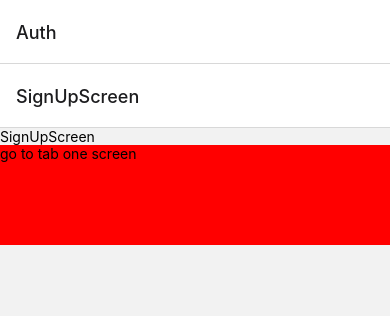
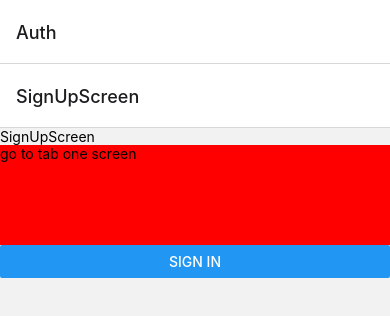
Before and after one commit to abdu-zeyad/redux-navigaton-template, a React Native app: screen /SignUpScreen in a window 390 px wide. Shown: the top 316 px of the page. Built offline with nearby package versions, Linux system fonts and the light colour scheme; what expo-linking would draw is missing.

Commit message:
add auth using google

```diff
--- a/package.json
+++ b/package.json
@@ -23,6 +23,7 @@
     "expo-asset": "~8.4.4",
     "expo-constants": "~13.0.0",
     "expo-font": "~10.0.4",
+    "expo-google-app-auth": "~8.3.0",
     "expo-linking": "~3.0.0",
     "expo-splash-screen": "~0.14.0",
     "expo-status-bar": "~1.2.0",
--- a/screens/Auth/SignUpScreen.tsx
+++ b/screens/Auth/SignUpScreen.tsx
@@ -1,11 +1,31 @@
-import { View, Text, TouchableOpacity } from 'react-native';
-import React from 'react';
+import { View, Text, TouchableOpacity, Button } from 'react-native';
+import React, { useState } from 'react';
 import { useNavigation } from '@react-navigation/native';
+import * as Google from 'expo-google-app-auth';
 
 const SignUpScreen = () => {
     const navigation = useNavigation()
+    const [token, setToken] = useState<string | null>();
     const goToTabOne = () => {
         navigation.navigate('Main', { screen: 'TabOne' })
+    }
+    async function signInWithGoogleAsync() {
+        try {
+            const result = await Google.logInAsync({
+                androidClientId: "590049508497-cleb0uumqau94ngsfejcpihiab1um5r9.apps.googleusercontent.com",
+                iosClientId: "590049508497-j0gqvuh9903t1tgf2l90sc2jbkho0frl.apps.googleusercontent.com",
+                scopes: ['profile', 'email'],
+            });
+
+            if (result.type === 'success') {
+                setToken(result.accessToken)
+                return result.accessToken;
+            } else {
+                return { cancelled: true };
+            }
+        } catch (e) {
+            return { error: true };
+        }
     }
     return (
         <View>
@@ -16,6 +36,8 @@ const SignUpScreen = () => {
             >
                 <Text>go to tab one screen</Text>
             </TouchableOpacity>
+            <Button onPress={signInWithGoogleAsync} title='sign in' />
+            <Text>{token}</Text>
         </View>
     );
 };
```
Also changed, not shown: 1 other file (tests, documents, lock files or other folders).
